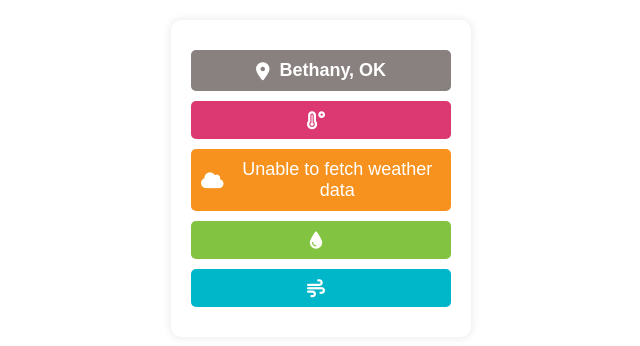
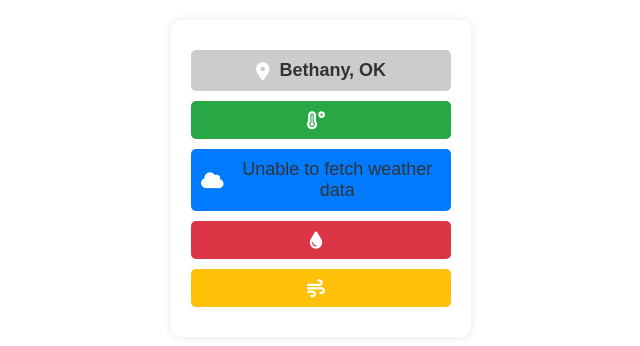
Before and after one commit to alexbigkat/weather-widget, a plain HTML site: page index.html in a window 1280 px wide. Shown: the whole page, without its empty margins (319-959 px from the left). Drawn offline with Linux system fonts and the light colour scheme; no server answers.

Commit message:
style.css

```diff
--- a/style.css
+++ b/style.css
@@ -7,9 +7,9 @@
 
 body {
     font-family: Arial, sans-serif;
-    background: url('path/to/your-background-image.png') no-repeat center center fixed;
-    background-size: cover; /* Ensure background image covers the entire viewport */
+    background-color: rgba(0, 0, 0, 0); /* Transparent background color for the entire page */
     margin: 0;
+    color: white; /* Text color */
 }
 
 .container {
@@ -21,7 +21,7 @@ body {
 }
 
 .weather-widget {
-    background: white;
+    background: rgba(255, 255, 255, 0.8); /* Semi-transparent white background for widget */
     border-radius: 10px;
     padding: 20px;
     text-align: center;
@@ -33,8 +33,8 @@ body {
 .weather-widget h2 {
     font-size: 24px;
     margin-bottom: 15px;
-    color: white;
-    background-color: #88817f; /* Grey background for location */
+    color: #333; /* Dark text color */
+    background-color: #6c757d; /* Grey background for location */
     padding: 10px;
     border-radius: 5px;
 }
@@ -48,24 +48,25 @@ body {
     align-items: center;
     gap: 10px;
     border-radius: 5px;
-    color: white; /* Text and icon color */
+    color: #333; /* Dark text color */
+    background-color: rgba(0, 0, 0, 0.2); /* Semi-transparent background for sections */
 }
 
 .weather-widget #weather-description {
-    background-color: #f7921e; /* Blue background for weather description */
+    background-color: #007bff; /* Blue background for weather description */
 }
 
 .weather-widget #weather-temperature {
-    background-color: #dc3972; /* Green background for temperature */
+    background-color: #28a745; /* Green background for temperature */
     font-weight: bold;
 }
 
 .weather-widget #weather-humidity {
-    background-color: #82c341; /* Red background for humidity */
+    background-color: #dc3545; /* Red background for humidity */
 }
 
 .weather-widget #weather-wind {
-    background-color: #00b6c9; /* Yellow background for wind speed */
+    background-color: #ffc107; /* Yellow background for wind speed */
 }
 
 .weather-widget i {
```
